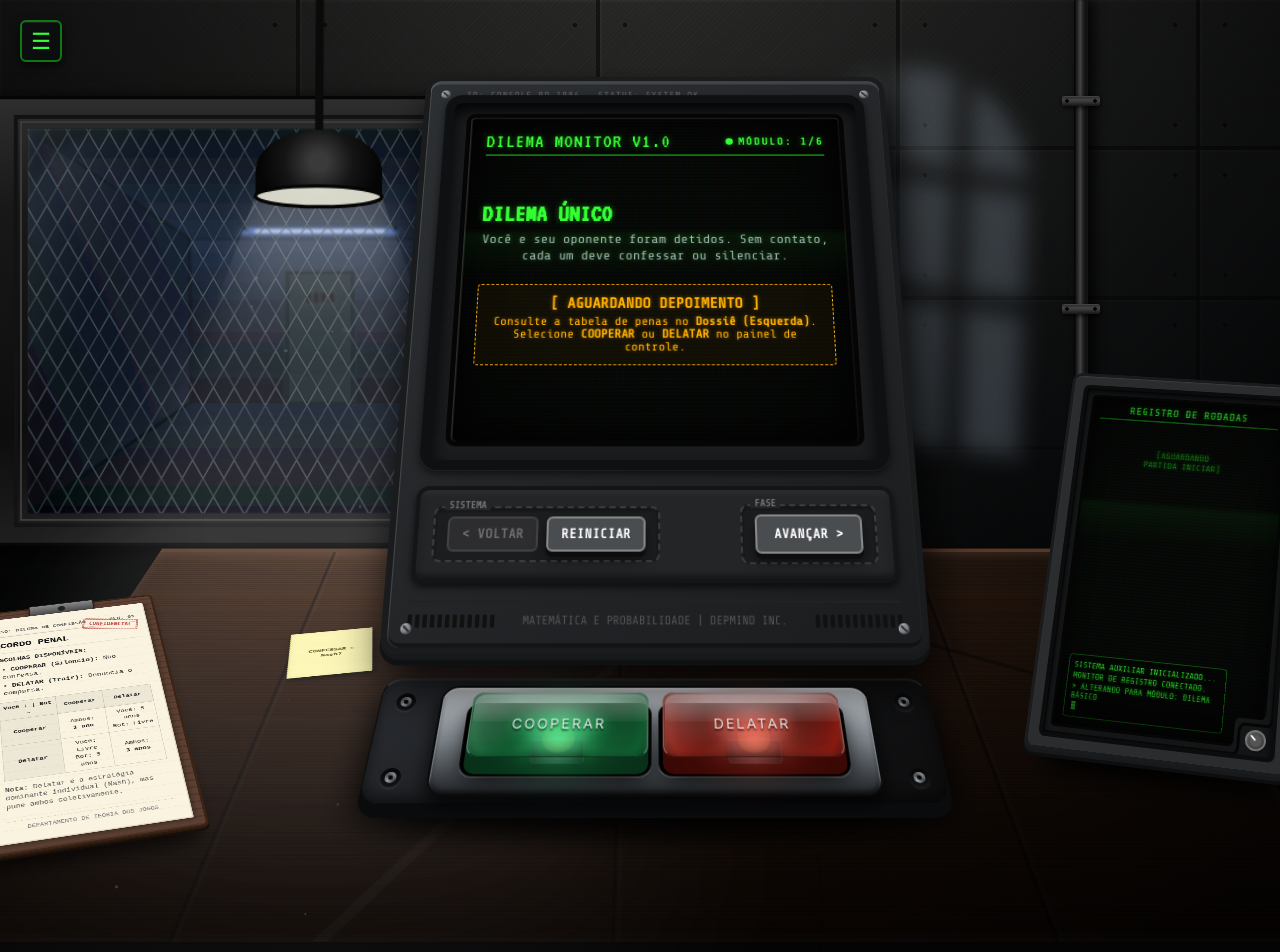
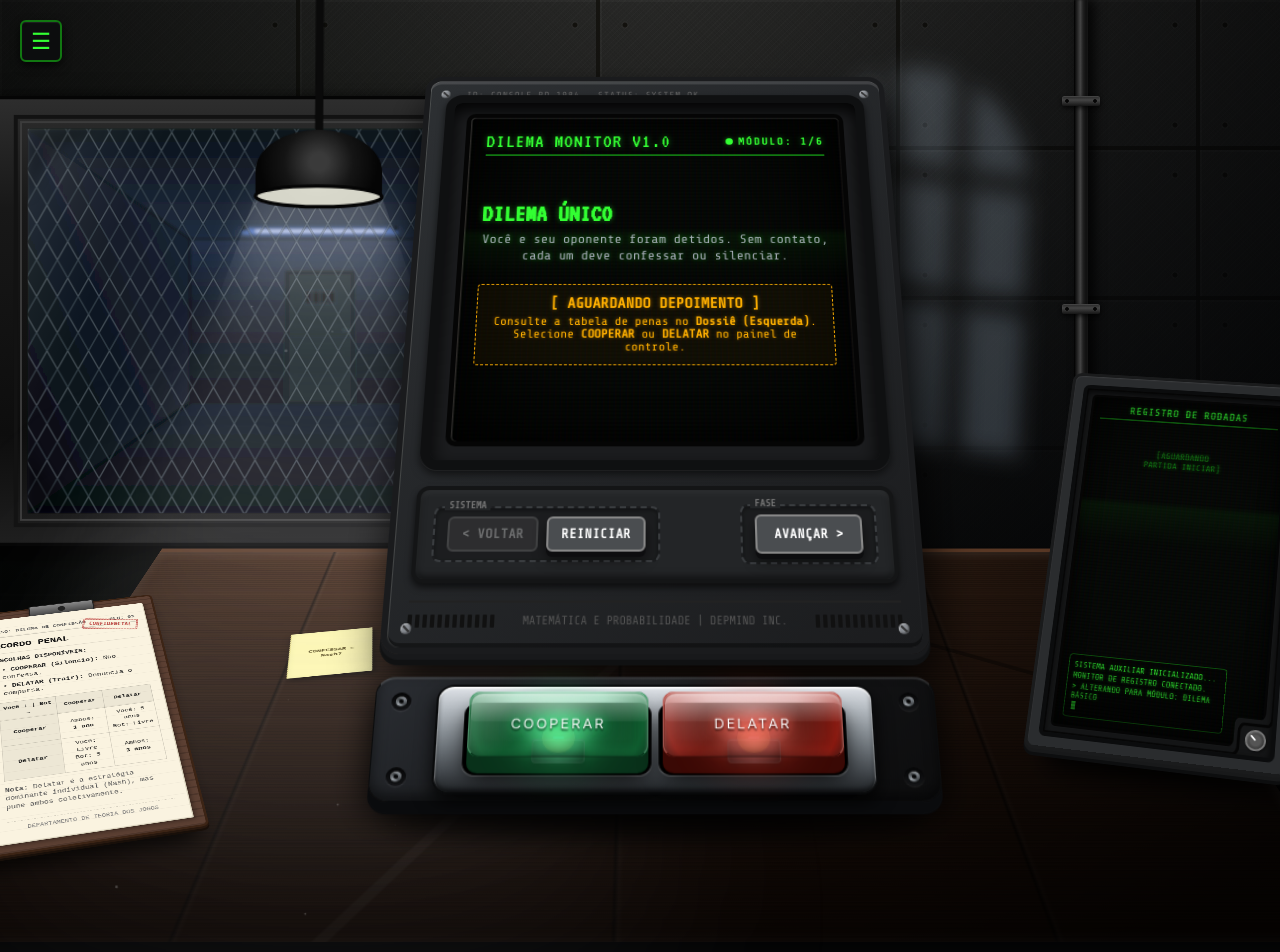
Before and after one commit to vinisebold/prisoners-dilemma, a React (Vite) app: page / in a window 1280 px wide. Shown: the top 952 px of the page. Built offline with nearby package versions, Linux system fonts and the light colour scheme.

Commit message:
fix button

```diff
--- a/src/components/DecisionKeyboard.jsx
+++ b/src/components/DecisionKeyboard.jsx
@@ -1,7 +1,9 @@
+import { useState } from 'react';
 import { sound } from '../utils/sound';
 
 export default function DecisionKeyboard({ onCooperate, onDefect, show = false, disabled = false }) {
   const isDisabled = !show || disabled;
+  const [pressedChoice, setPressedChoice] = useState(null);
 
   const handleCooperate = () => {
     if (isDisabled) return;
@@ -15,7 +17,32 @@ export default function DecisionKeyboard({ onCooperate, onDefect, show = false,
     onDefect();
   };
 
+  const getHitboxProps = (choice, onChoose, title) => ({
+    type: 'button',
+    className: 'deck-button-hitbox',
+    onPointerDown: () => {
+      if (!isDisabled) setPressedChoice(choice);
+    },
+    onPointerUp: () => setPressedChoice(null),
+    onPointerLeave: () => setPressedChoice(null),
+    onPointerCancel: () => setPressedChoice(null),
+    onKeyDown: (event) => {
+      if (!isDisabled && (event.key === ' ' || event.key === 'Enter')) {
+        setPressedChoice(choice);
+      }
+    },
+    onKeyUp: () => setPressedChoice(null),
+    onBlur: () => {
+      setPressedChoice(null);
+    },
+    onClick: onChoose,
+    disabled: isDisabled,
+    title,
+    'aria-label': title
+  });
+
   return (
+    <div className={`decision-keyboard-shell ${isDisabled ? 'deck-disabled' : ''} ${!show ? 'deck-offline' : ''}`}>
       <div className={`decision-keyboard-deck ${isDisabled ? 'deck-disabled' : ''} ${!show ? 'deck-offline' : ''}`}>
         {/* Parafusos Allen/Torx Vintage nos cantos */}
         <div className="deck-screw tl" />
@@ -27,11 +54,9 @@ export default function DecisionKeyboard({ onCooperate, onDefect, show = false,
         <div className="deck-inner-bezel">
           {/* Soquete do botão Cooperar */}
           <div className="deck-button-socket socket-cooperate">
-          <button
-            className="deck-button-cap deck-btn-cooperate"
-            onClick={handleCooperate}
-            disabled={isDisabled}
-            title="Cooperar"
+            <div
+              className={`deck-button-cap deck-btn-cooperate ${isDisabled ? 'is-disabled' : ''} ${pressedChoice === 'cooperate' ? 'is-pressed' : ''}`}
+              aria-hidden="true"
             >
               {/* Componentes físicos simulados sob o vidro translúcido */}
               <span className="btn-stem" />
@@ -41,16 +66,14 @@ export default function DecisionKeyboard({ onCooperate, onDefect, show = false,
               <span className="btn-light" />
               <span className="btn-glass-glare" />
               <span className="btn-label">Cooperar</span>
-          </button>
+            </div>
           </div>
 
           {/* Soquete do botão Delatar */}
           <div className="deck-button-socket socket-defect">
-          <button
-            className="deck-button-cap deck-btn-defect"
-            onClick={handleDefect}
-            disabled={isDisabled}
-            title="Delatar"
+            <div
+              className={`deck-button-cap deck-btn-defect ${isDisabled ? 'is-disabled' : ''} ${pressedChoice === 'defect' ? 'is-pressed' : ''}`}
+              aria-hidden="true"
             >
               {/* Componentes físicos simulados sob o vidro translúcido */}
               <span className="btn-stem" />
@@ -60,7 +83,15 @@ export default function DecisionKeyboard({ onCooperate, onDefect, show = false,
               <span className="btn-light" />
               <span className="btn-glass-glare" />
               <span className="btn-label">Delatar</span>
-          </button>
+            </div>
+          </div>
+        </div>
+      </div>
+
+      <div className="decision-keyboard-hit-layer">
+        <div className="deck-hitbox-bezel">
+          <button {...getHitboxProps('cooperate', handleCooperate, 'Cooperar')} />
+          <button {...getHitboxProps('defect', handleDefect, 'Delatar')} />
         </div>
       </div>
     </div>
--- a/src/index.css
+++ b/src/index.css
@@ -567,6 +567,7 @@ body.settings-open::before {
   transition: transform 0.3s ease;
   z-index: 5; /* Garante que o monitor interativo central fique por cima de qualquer overlap */
   position: relative;
+  pointer-events: none;
 }
 .table-center::before {
   content: "";
@@ -785,6 +786,8 @@ body.settings-open::before {
   padding: 18px;
   width: 100%;
   position: relative;
+  z-index: 1;
+  pointer-events: auto;
   transition: box-shadow 0.08s linear;
 }
 
@@ -2133,8 +2136,16 @@ body.theme-green {
 /* -------------------------------------------------------------
    TECLADO DE DECISÃO 3D (Vintage, translúcido com luz interna)
 ------------------------------------------------------------- */
+.decision-keyboard-shell {
+  margin-top: 12px;
+  position: relative;
+  width: 100%;
+  z-index: 2;
+  pointer-events: auto;
+}
+
 .decision-keyboard-deck {
-  margin-top: 12px;
+  margin-top: 0;
   background:
     radial-gradient(
       circle at 50% 0%,
@@ -2158,9 +2169,34 @@ body.theme-green {
   justify-content: center;
   align-items: center;
   position: relative;
+  pointer-events: none;
   box-sizing: border-box;
   width: 100%;
   transition: all 0.25s cubic-bezier(0.25, 0.8, 0.25, 1);
+}
+
+.decision-keyboard-hit-layer {
+  position: absolute;
+  top: -12px;
+  left: 0;
+  right: 0;
+  bottom: -18px;
+  z-index: 30;
+  display: flex;
+  justify-content: center;
+  align-items: center;
+  padding: 6px 42px;
+  pointer-events: none;
+  transform: translateZ(160px);
+  transform-style: flat;
+}
+
+.deck-hitbox-bezel {
+  display: flex;
+  gap: 0;
+  padding: 16px 24px;
+  border: 2.5px solid transparent;
+  pointer-events: none;
 }
 
 /* Quando desabilitado ou offline, o deck fica desligado/friaço */
@@ -2182,6 +2218,7 @@ body.theme-green {
   display: flex;
   align-items: center;
   justify-content: center;
+  pointer-events: none;
 }
 .deck-screw::after {
   content: "";
@@ -2253,6 +2290,7 @@ body.theme-green {
   box-sizing: border-box;
   transform-style: preserve-3d;
   position: relative;
+  pointer-events: none;
 }
 
 /* Soquete do Botão (Buraco profundo na base) */
@@ -2269,6 +2307,11 @@ body.theme-green {
   position: relative;
   flex-shrink: 0;
   border: 1px solid #141516;
+  pointer-events: none;
+}
+
+.decision-keyboard-deck.deck-disabled .deck-button-socket {
+  cursor: not-allowed;
 }
 
 /* Capa do Botão: Policarbonato Vidroso Translúcido e Brilhante */
@@ -2285,6 +2328,7 @@ body.theme-green {
   border: none;
   outline: none;
   cursor: pointer;
+  pointer-events: none;
   display: flex;
   align-items: center;
   justify-content: center;
@@ -2295,6 +2339,27 @@ body.theme-green {
     box-shadow 0.08s cubic-bezier(0.2, 0.8, 0.2, 1),
     top 0.08s cubic-bezier(0.2, 0.8, 0.2, 1),
     background 0.15s ease;
+}
+
+.deck-button-hitbox {
+  position: relative;
+  top: -4px;
+  width: 194px;
+  height: 104px;
+  flex-shrink: 0;
+  z-index: 20;
+  border: 0;
+  border-radius: 10px;
+  padding: 0;
+  margin: 0;
+  background: transparent;
+  appearance: none;
+  cursor: pointer;
+  pointer-events: auto;
+}
+
+.deck-button-hitbox:disabled {
+  cursor: not-allowed;
 }
 
 /* Brilho chanfrado de vidro nas bordas superiores */
@@ -2507,69 +2572,20 @@ body.theme-green {
     0 2px 2px rgba(0, 0, 0, 0.9);
 }
 
-/* Efeito de Hover (Elevação, extrusão extra e luz mais brilhante) */
-.deck-button-cap:not([disabled]):hover {
-  top: -10px; /* Sobe no hover */
-}
-.deck-button-cap.deck-btn-cooperate:not([disabled]):hover {
-  background: radial-gradient(
-    circle at 50% 30%,
-    rgba(255, 255, 255, 0.44) 0%,
-    rgba(46, 204, 113, 0.44) 45%,
-    rgba(20, 105, 54, 0.85) 85%,
-    rgba(10, 50, 27, 0.98) 100%
-  );
-  box-shadow:
-    0 20px 0 rgba(10, 50, 27, 0.98),
-    0 24px 24px rgba(0, 0, 0, 0.95),
-    inset 0 0 18px rgba(46, 204, 113, 0.65);
-}
-.deck-button-cap.deck-btn-cooperate:not([disabled]):hover .btn-light {
-  opacity: 1;
-  transform: translate(-50%, -50%) scale(1.1);
-}
-.deck-button-cap.deck-btn-cooperate:not([disabled]):hover .btn-label {
-  text-shadow:
-    0 0 12px rgba(46, 204, 113, 1),
-    0 0 24px rgba(46, 204, 113, 0.95),
-    0 2px 2px rgba(0, 0, 0, 0.9);
-}
-
-.deck-button-cap.deck-btn-defect:not([disabled]):hover {
-  background: radial-gradient(
-    circle at 50% 30%,
-    rgba(255, 255, 255, 0.44) 0%,
-    rgba(231, 76, 60, 0.44) 45%,
-    rgba(160, 30, 20, 0.85) 85%,
-    rgba(60, 10, 6, 0.98) 100%
-  );
-  box-shadow:
-    0 20px 0 rgba(60, 10, 6, 0.98),
-    0 24px 24px rgba(0, 0, 0, 0.95),
-    inset 0 0 18px rgba(231, 76, 60, 0.65);
-}
-.deck-button-cap.deck-btn-defect:not([disabled]):hover .btn-light {
-  opacity: 1;
-  transform: translate(-50%, -50%) scale(1.1);
-}
-.deck-button-cap.deck-btn-defect:not([disabled]):hover .btn-label {
-  text-shadow:
-    0 0 12px rgba(231, 76, 60, 1),
-    0 0 24px rgba(231, 76, 60, 0.95),
-    0 2px 2px rgba(0, 0, 0, 0.9);
-}
-
 /* Efeito de Clique `:active` (Compressão mecânica, extrusão menor e filamento piscando intenso) */
-.deck-button-cap:not([disabled]):active {
+.deck-button-cap:not([disabled]):active,
+.deck-button-cap.is-pressed {
   top: 4px; /* Afunda no soquete */
 }
-.deck-button-cap.deck-btn-cooperate:not([disabled]):active {
+.deck-button-cap.deck-btn-cooperate:not([disabled]):active,
+.deck-button-cap.deck-btn-cooperate.is-pressed {
   box-shadow:
     0 6px 0 rgba(10, 50, 27, 0.98),
     0 8px 12px rgba(0, 0, 0, 0.9),
     inset 0 0 24px rgba(46, 204, 113, 0.9);
 }
-.deck-button-cap.deck-btn-cooperate:not([disabled]):active .btn-light {
+.deck-button-cap.deck-btn-cooperate:not([disabled]):active .btn-light,
+.deck-button-cap.deck-btn-cooperate.is-pressed .btn-light {
   opacity: 1;
   transform: translate(-50%, -50%) scale(0.95);
   background: #a3ffd0;
@@ -2577,13 +2593,15 @@ body.theme-green {
     0 0 25px #2ecc71,
     0 0 60px #2ecc71;
 }
-.deck-button-cap.deck-btn-defect:not([disabled]):active {
+.deck-button-cap.deck-btn-defect:not([disabled]):active,
+.deck-button-cap.deck-btn-defect.is-pressed {
   box-shadow:
     0 6px 0 rgba(60, 10, 6, 0.98),
     0 8px 12px rgba(0, 0, 0, 0.9),
     inset 0 0 24px rgba(231, 76, 60, 0.9);
 }
-.deck-button-cap.deck-btn-defect:not([disabled]):active .btn-light {
+.deck-button-cap.deck-btn-defect:not([disabled]):active .btn-light,
+.deck-button-cap.deck-btn-defect.is-pressed .btn-light {
   opacity: 1;
   transform: translate(-50%, -50%) scale(0.95);
   background: #ffb3a3;
@@ -2593,35 +2611,43 @@ body.theme-green {
 }
 
 /* Estado Desativado / Bloqueado (Fisicamente travado em baixo e com luz apagada) */
-.deck-button-cap[disabled] {
+.deck-button-cap[disabled],
+.deck-button-cap.is-disabled {
   cursor: not-allowed;
   pointer-events: none;
   top: 2px; /* Travado no fundo do soquete */
   filter: grayscale(0.65) brightness(0.35);
 }
-.deck-button-cap.deck-btn-cooperate[disabled] {
+.deck-button-cap.deck-btn-cooperate[disabled],
+.deck-button-cap.deck-btn-cooperate.is-disabled {
   box-shadow:
     0 8px 0 rgba(10, 50, 27, 0.4),
     0 10px 14px rgba(0, 0, 0, 0.6),
     inset 0 0 4px rgba(46, 204, 113, 0.1);
 }
-.deck-button-cap.deck-btn-defect[disabled] {
+.deck-button-cap.deck-btn-defect[disabled],
+.deck-button-cap.deck-btn-defect.is-disabled {
   box-shadow:
     0 8px 0 rgba(60, 10, 6, 0.4),
     0 10px 14px rgba(0, 0, 0, 0.6),
     inset 0 0 4px rgba(231, 76, 60, 0.1);
 }
 .deck-button-cap[disabled] .btn-light,
-.deck-button-cap[disabled] .btn-bulb-filament {
+.deck-button-cap[disabled] .btn-bulb-filament,
+.deck-button-cap.is-disabled .btn-light,
+.deck-button-cap.is-disabled .btn-bulb-filament {
   opacity: 0; /* Lâmpada e filamento apagados */
 }
-.deck-button-cap[disabled] .btn-bulb-housing {
+.deck-button-cap[disabled] .btn-bulb-housing,
+.deck-button-cap.is-disabled .btn-bulb-housing {
   filter: brightness(0.4);
 }
-.deck-button-cap[disabled] .btn-stem {
+.deck-button-cap[disabled] .btn-stem,
+.deck-button-cap.is-disabled .btn-stem {
   filter: brightness(0.4);
 }
-.deck-button-cap[disabled] .btn-label {
+.deck-button-cap[disabled] .btn-label,
+.deck-button-cap.is-disabled .btn-label {
   color: rgba(255, 255, 255, 0.2);
   text-shadow: none;
 }
```
Lines whose indentation alone changed are shown as unchanged.
